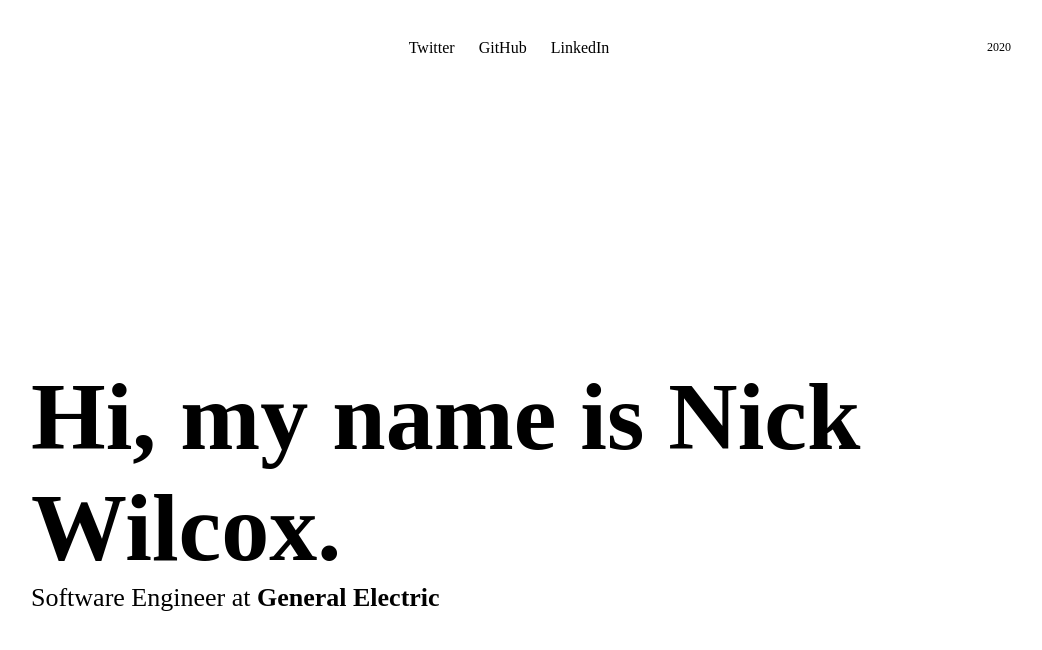
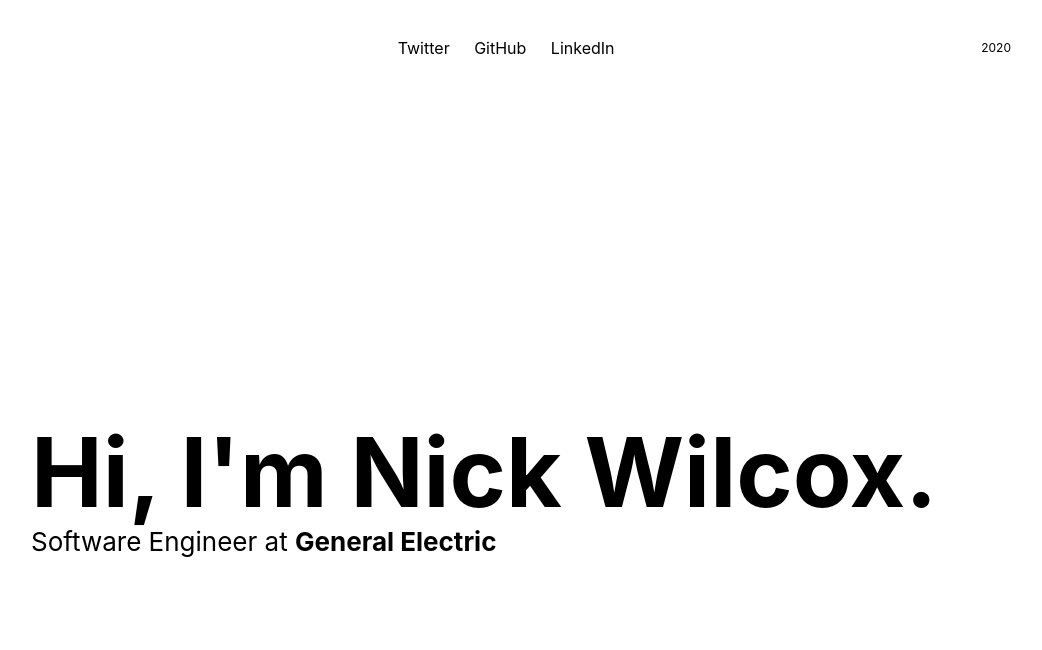
Before and after one commit to nwilcox11/www, a website: page public/index.html in a window 1280 px wide. Shown: the whole page, without its empty margins (119-1161 px from the left). Drawn offline with Linux system fonts and the light colour scheme.

Commit message:
font updates

```diff
--- a/public/index.css
+++ b/public/index.css
@@ -3,8 +3,9 @@
 }
 
 main {
-  font-family: 'Avenir';
   animation: fadein 2s;
+  font-family: -apple-system, BlinkMacSystemFont, 'Segoe UI', Roboto, Helvetica,
+    Arial, sans-serif, 'Apple Color Emoji', 'Segoe UI Emoji', 'Segoe UI Symbol';
 }
 
 @keyframes fadein {
@@ -38,6 +39,12 @@
   font-size: 0.75em;
 }
 
+section {
+  margin: auto;
+  max-width: var(--maxWidth);
+  padding: 0 30px;
+}
+
 nav > a {
   color: #000;
   margin-right: 20px;
@@ -59,14 +66,12 @@
   flex-direction: column;
   height: 100vh;
   justify-content: center;
-  margin: auto;
-  max-width: var(--maxWidth);
-  padding: 0 30px;
 }
 
 .intro > h1 {
   font-size: 6em;
   margin: 0;
+  line-height: 1.125;
 }
 
 .intro > h3 {
--- a/public/index.html
+++ b/public/index.html
@@ -22,7 +22,7 @@
 				</div>
 			</header>
 			<section class="intro">
-				<h1>Hi, my name is Nick Wilcox.</h1>
+				<h1>Hi, I'm Nick Wilcox.</h1>
 				<h3>Software Engineer at <b>General Electric</b></h3>
 			</section>
 		</main>
```
